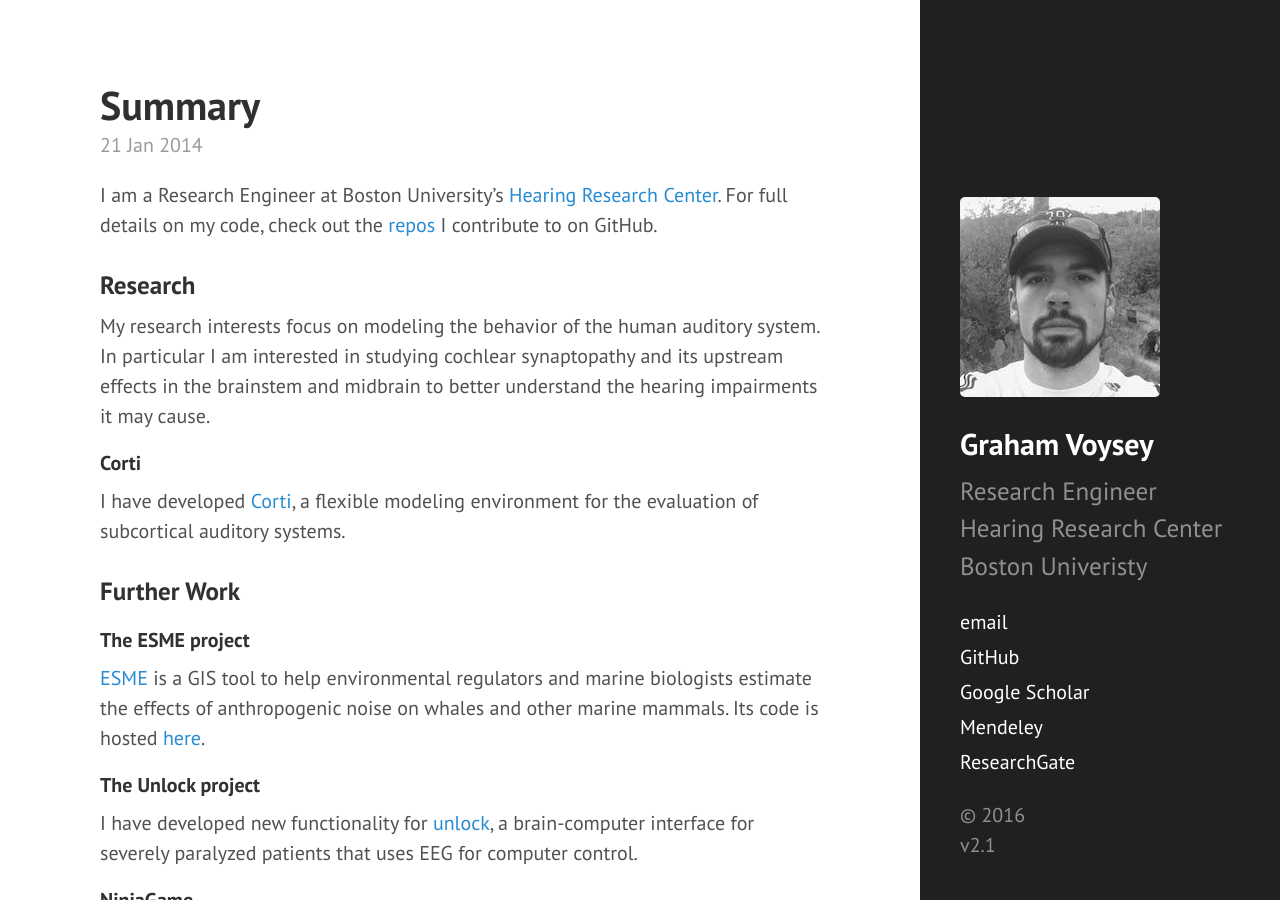
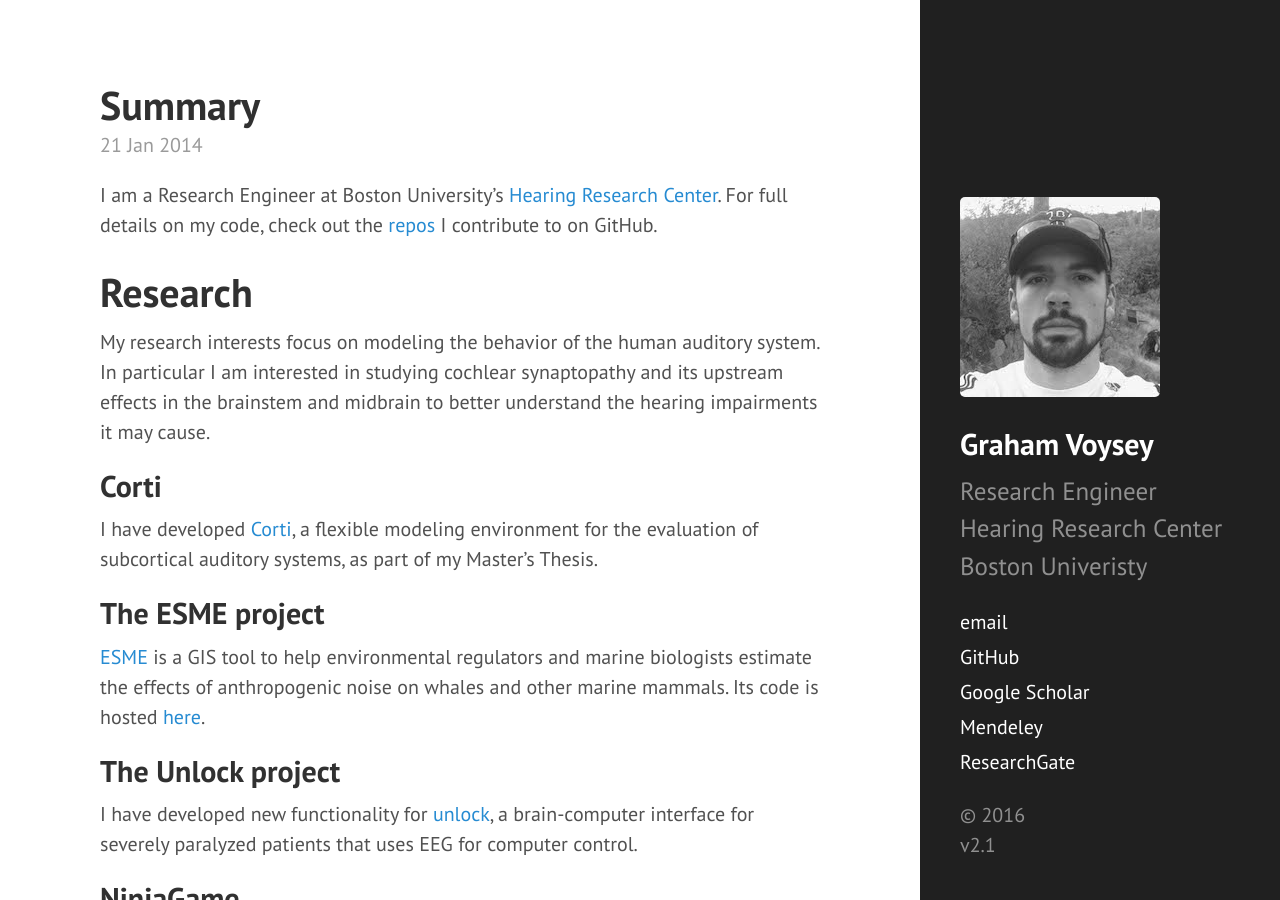
Before and after one commit to gvoysey/gvoysey.github.io, a Jekyll site: the page built from _posts/2014-01-21-summary.md, in a window 1280 px wide and 900 px high. Built offline with Jekyll 4.4.1, drawn with Linux system fonts in a browser that asks for light colours.

Commit message:
updated formatting

```diff
--- a/_posts/2014-01-21-summary.md
+++ b/_posts/2014-01-21-summary.md
@@ -2,34 +2,31 @@
 layout: post
 title: Summary
 ---
+
 I am a Research Engineer at Boston University's [Hearing Research Center](http://bu.edu/hrc). For full details on my code, check out the [repos](https://github.com/gvoysey) I contribute to on GitHub.
 
+# Research
 
-### Research
+My research interests focus on modeling the behavior of the human auditory system. In particular I am interested in studying cochlear synaptopathy and its upstream effects in the brainstem and midbrain to better understand the hearing impairments it may cause.
 
-My research interests focus on modeling the behavior of the human auditory system.  In particular I am interested in studying cochlear synaptopathy and its upstream effects in the brainstem and midbrain to better understand the hearing impairments it may cause.
+## Corti
 
-#### Corti
+I have developed [Corti](https://github.com/gvoysey/corti), a flexible modeling environment for the evaluation of subcortical auditory systems, as part of my Master's Thesis.
 
-I have developed [Corti](https://github.com/gvoysey/corti), a flexible modeling environment for the evaluation of subcortical auditory systems.
+## The ESME project
 
+[ESME](https://esme.bu.edu) is a GIS tool to help environmental regulators and marine biologists estimate the effects of anthropogenic noise on whales and other marine mammals. Its code is hosted [here](https://github.com/AuditoryBiophysicsLab/ESME-Workbench).
 
-### Further Work
-
-
-#### The ESME project
-[ESME](https://esme.bu.edu) is a GIS tool to help environmental regulators and marine biologists estimate the effects of anthropogenic noise on whales and other marine mammals.  Its code is hosted [here](https://github.com/AuditoryBiophysicsLab/ESME-Workbench).
-
-#### The Unlock project
+## The Unlock project
 
 I have developed new functionality for [unlock](http://unlockproject.org), a brain-computer interface for severely paralyzed patients that uses EEG for computer control.
 
-#### NinjaGame
+## NinjaGame
 
 I have worked on [NinjaGame](https://crowdfunding.bu.edu/project/5434508a092065263529349a/updates/1), a video game tool for speech rehabilitation for children with cleft palates.
 
-### Education
+# Education
 
-I received my M.S. in Biomedical Engineering from Boston University.  My [Master's thesis](https://github.com/gvoysey/thesis) explored using Corti to characterize the behavior of auditory models.
+I received my M.S. in Biomedical Engineering from Boston University. My [Master's thesis](https://github.com/gvoysey/thesis) explored using Corti to characterize the behavior of auditory models.
 
-I received my B.S. in Biomedical Engineering from Boston University.  My undergraduate research focused on neural modeling of auditory processing  in [zebra finches](https://github.com/gvoysey/gabor-strf/tree/master/doc).
+I received my B.S. in Biomedical Engineering from Boston University. My undergraduate research focused on neural modeling of auditory processing in [zebra finches](https://github.com/gvoysey/gabor-strf/tree/master/doc).
```
Also changed, not shown: _posts/2014-01-21-publications.md (+10 -5 lines).
